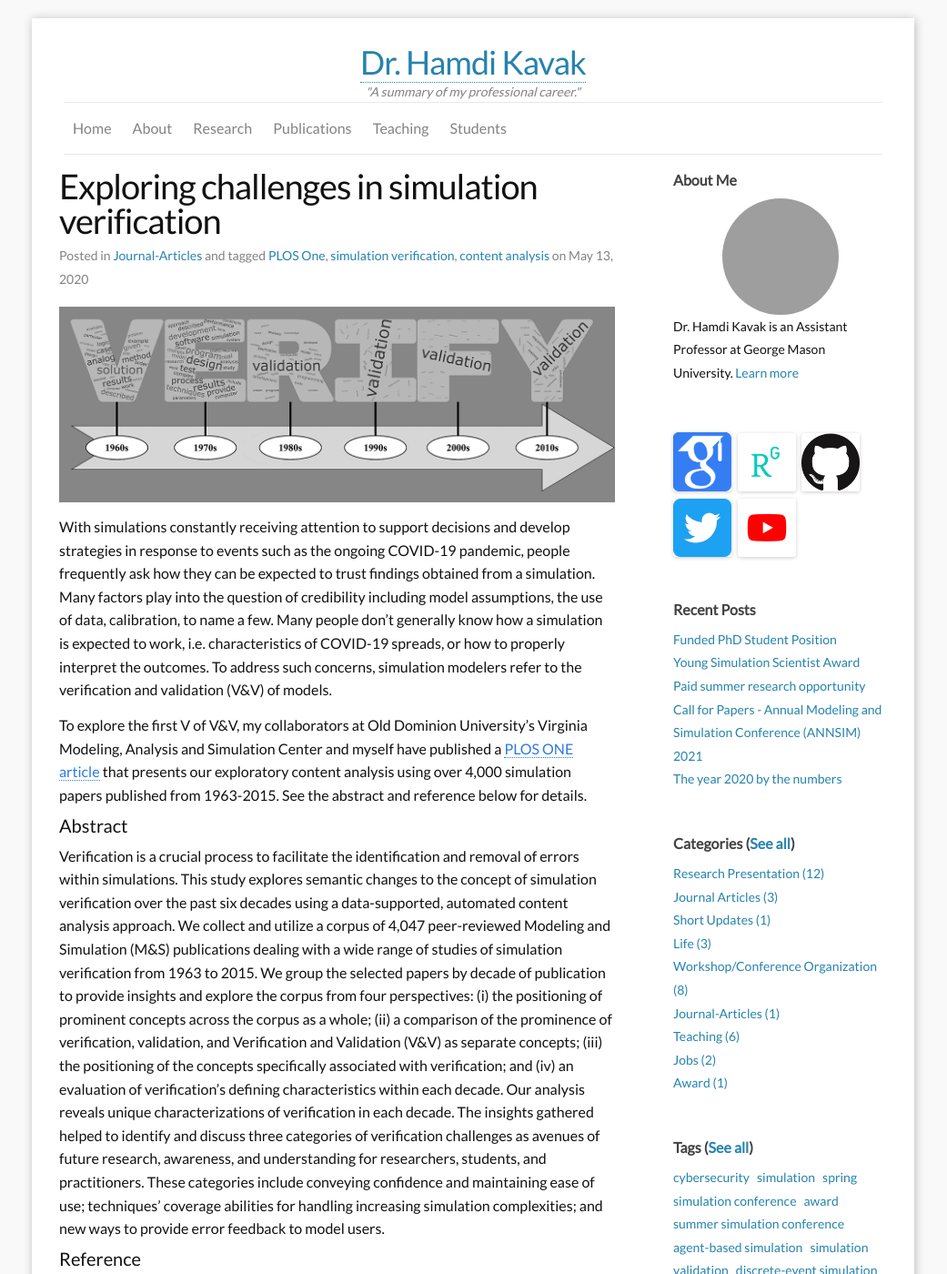
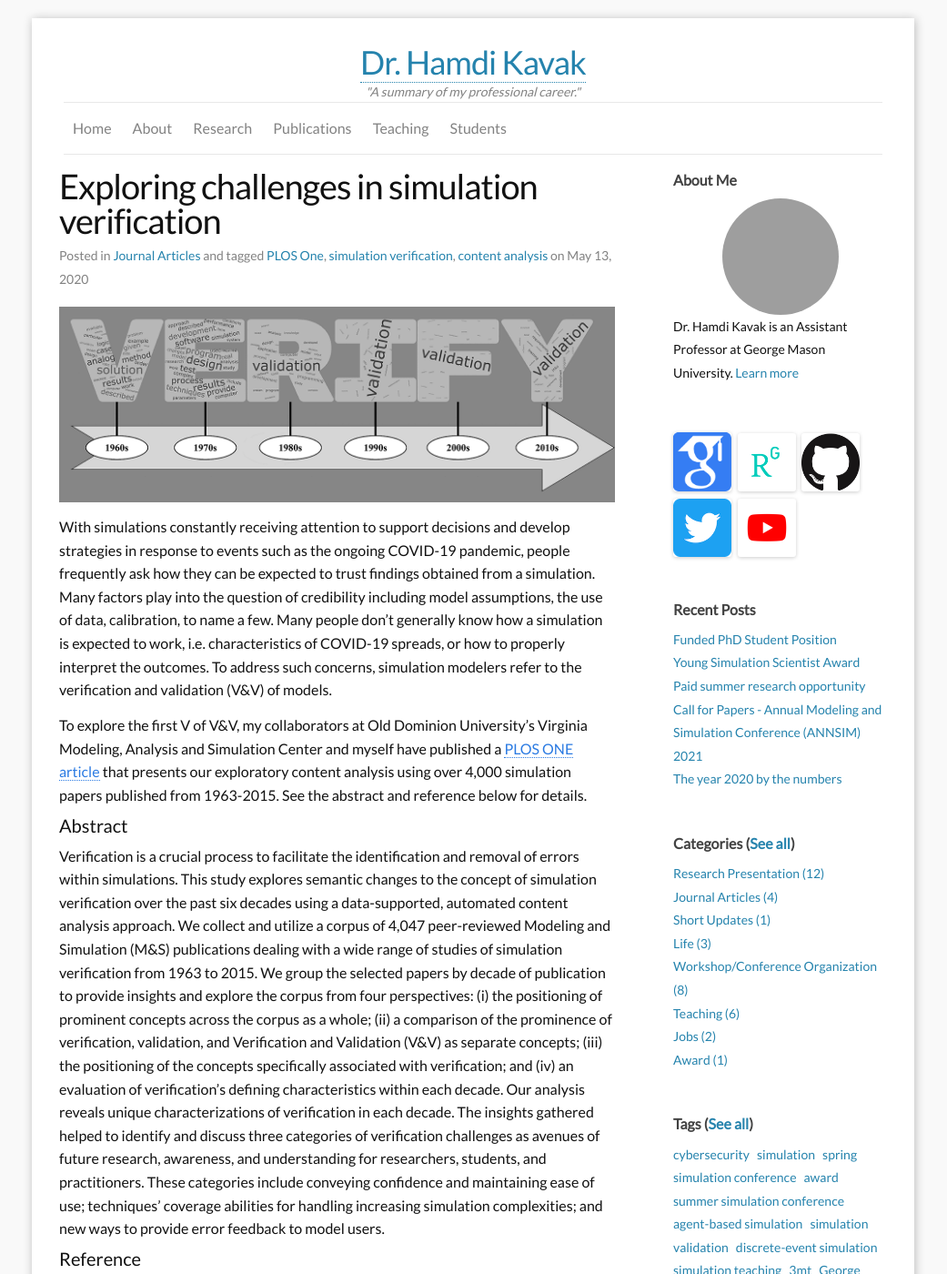
Before and after one commit to hamdikavak/hamdikavak.github.io, a Jekyll site: the page built from _posts/2020-05-13-verification-content-analysis.md, in a window 1280 px wide and 1400 px high. Shown: the whole window at 91% size, without its empty margins (120-1161 px from the left). Built offline with Jekyll 4.4.1, drawn with Linux system fonts in a browser that asks for light colours; nearby versions of some CDN libraries; comment, search, counter and statistics services are not loaded; grey boxes are pictures that could not be loaded.

Commit message:
fixed post category

```diff
--- a/_posts/2020-05-13-verification-content-analysis.md
+++ b/_posts/2020-05-13-verification-content-analysis.md
@@ -2,7 +2,7 @@
 published: true
 title: Exploring challenges in simulation verification
 layout: post
-category: Journal-Articles
+category: Journal Articles
 tags:
 - PLOS One
 - simulation verification
```
